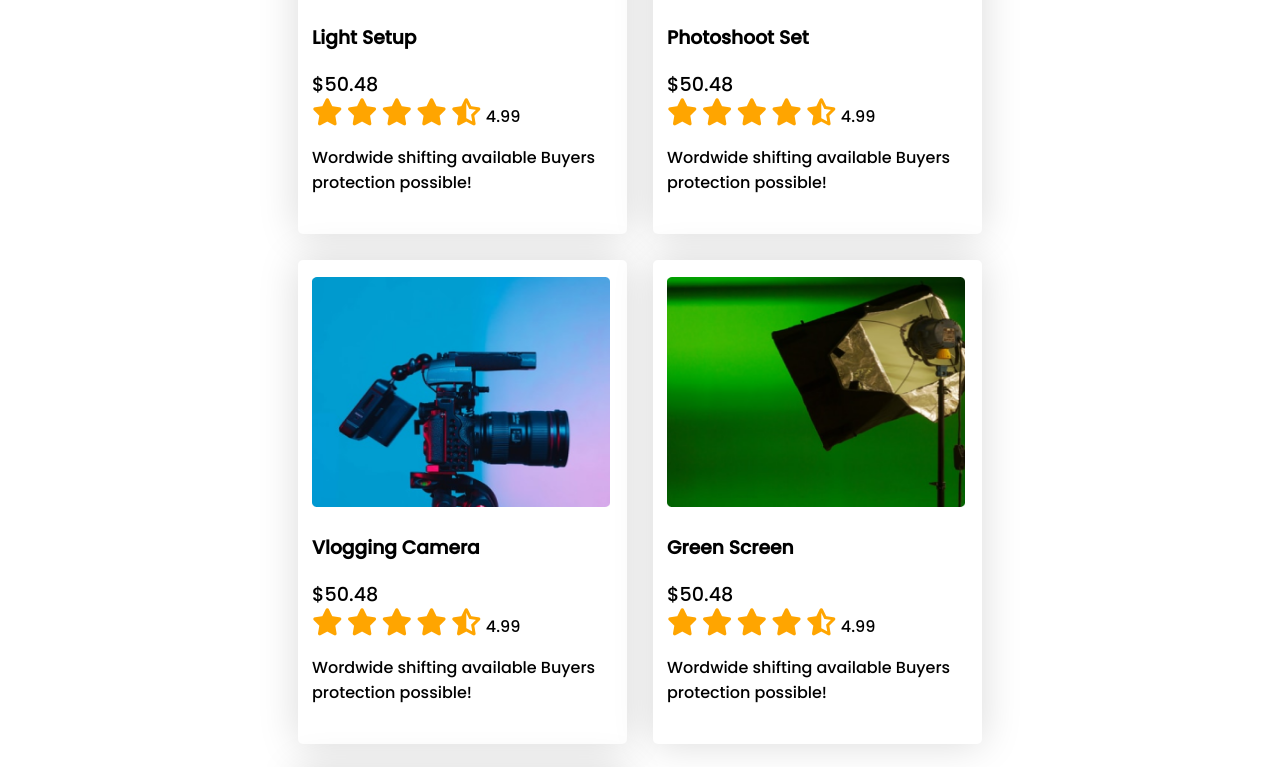
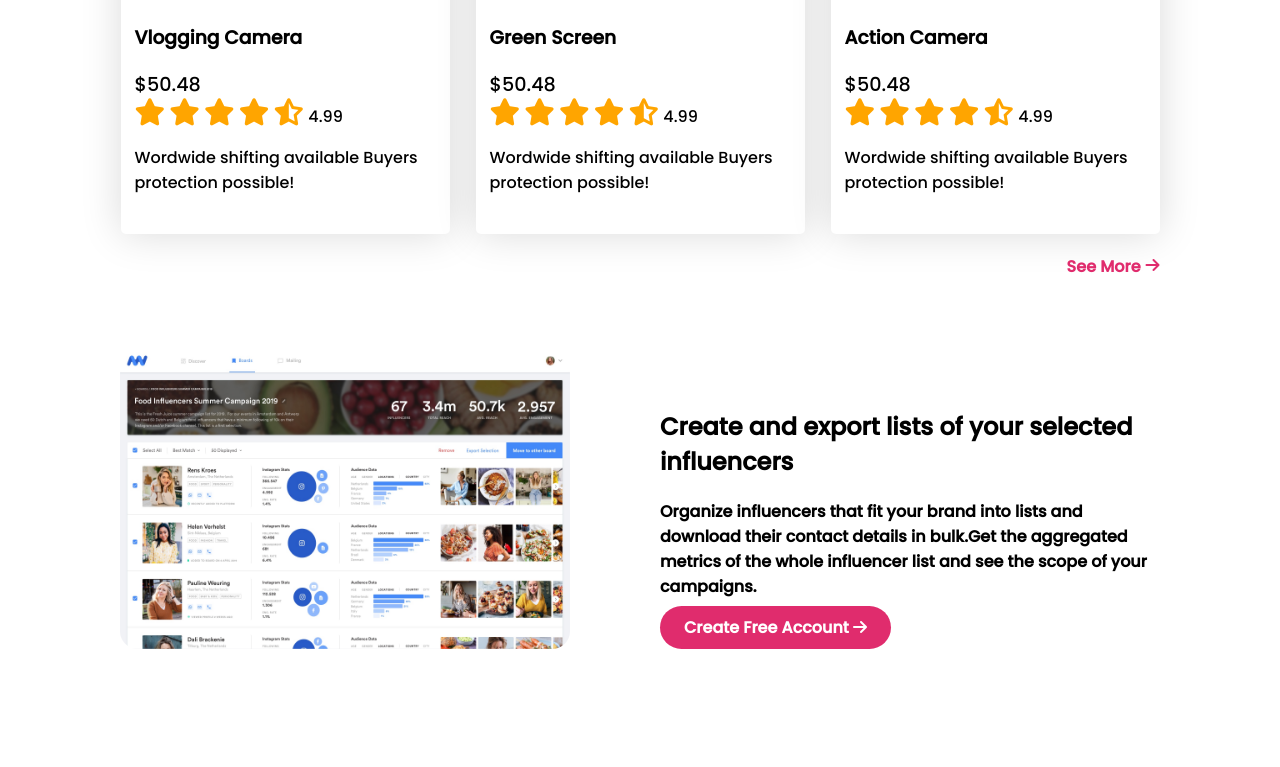
Before and after one commit to HasanAhamed1/Influencer-gear, a plain HTML site: page index.html in a window 1280 px wide. Shown: the part 2001-2768 px from the top of the page. Drawn offline with Linux system fonts and the light colour scheme.

Commit message:
final_contents

```diff
--- a/style.css
+++ b/style.css
@@ -188,31 +188,3 @@ footer a{
     border-radius: 18px;
   }
 }
-@media (min-width: 900px) {
-  *body {
-    width: 100%;
-    padding: 0%;
-    margin: 0%;
-  }
-  #full_body {
-    padding: 70px 100px;
-  }
-  section {
-    display: grid;
-  }
-  .width {
-    padding: 0%;
-    width: 100%;
-  }
-  .container {
-    display: grid;
-    grid-template-columns: repeat(2, 1fr);
-  }
-  #influencer-img {
-    padding-right: 30px;
-  }
-  #booking-text {
-    width: 270px;
-    height: 200px;
-  }
-}
```
